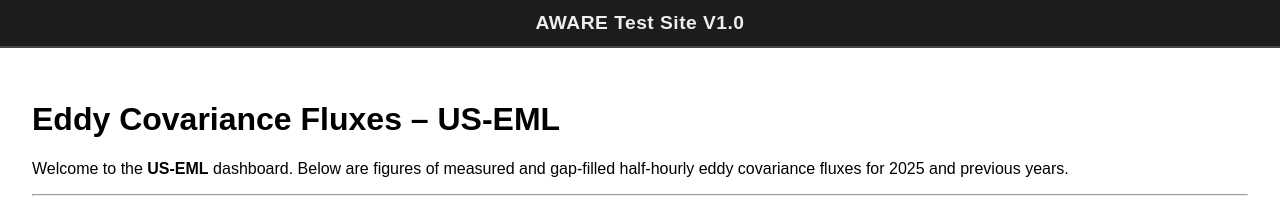
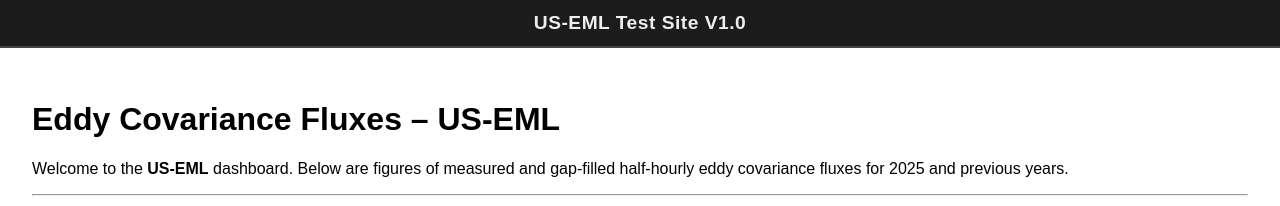
Before and after one commit to grantfalvo/grantfalvo.github.io, a Jekyll site: the page built from index.md, in a window 1280 px wide. Shown: the top 206 px of the page. Built offline with Jekyll 4.4.1, drawn with Linux system fonts in a browser that asks for light colours.

```diff
--- a/_config.yml
+++ b/_config.yml
@@ -1,4 +1,4 @@
-title: AWARE Test Site V1.0
+title: US-EML Test Site V1.0
 description: Near real-time visualizations of carbon, methane, and water fluxes at US-EML
 theme: jekyll-theme-minimal
 markdown: kramdown
```
